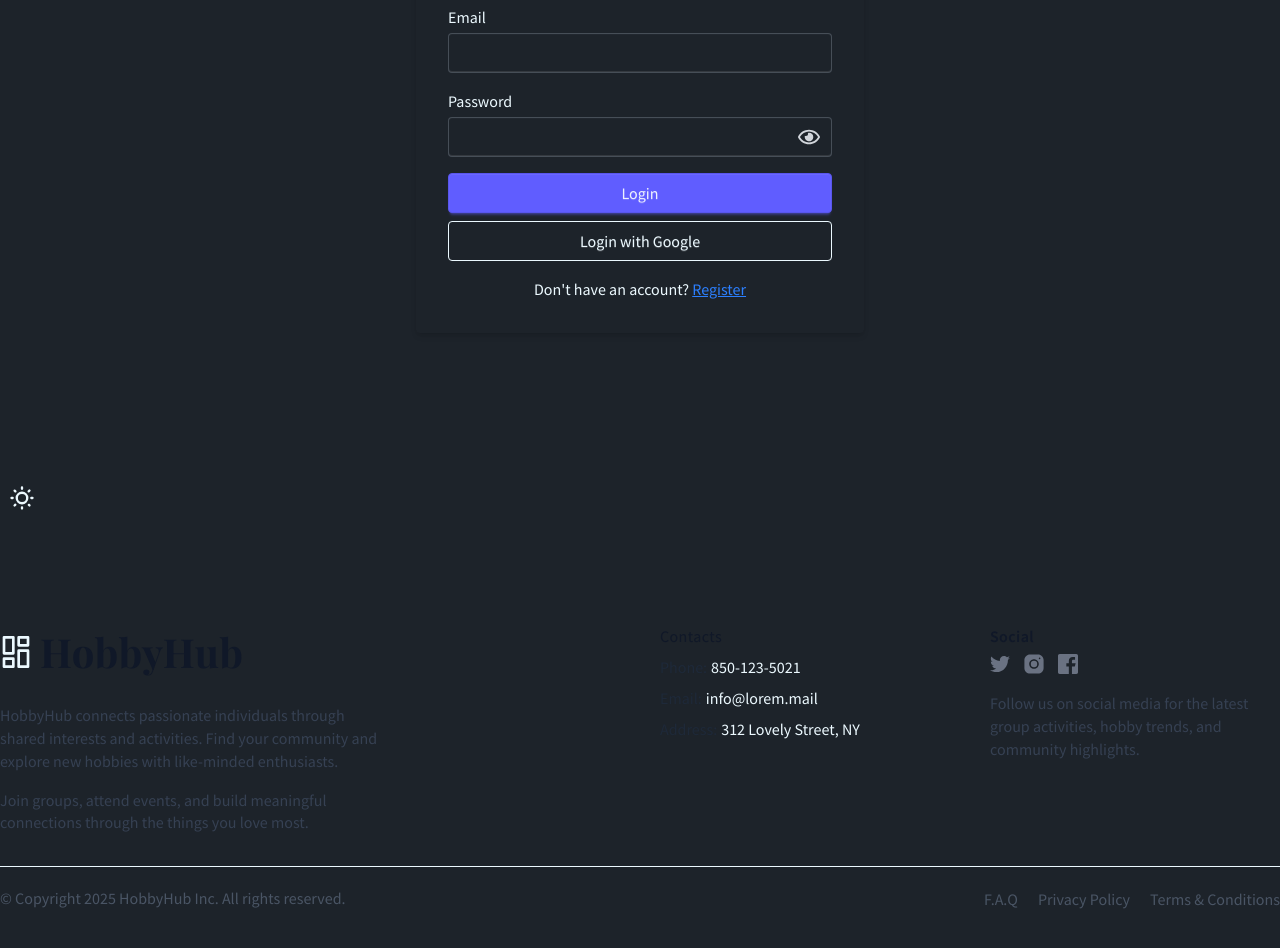
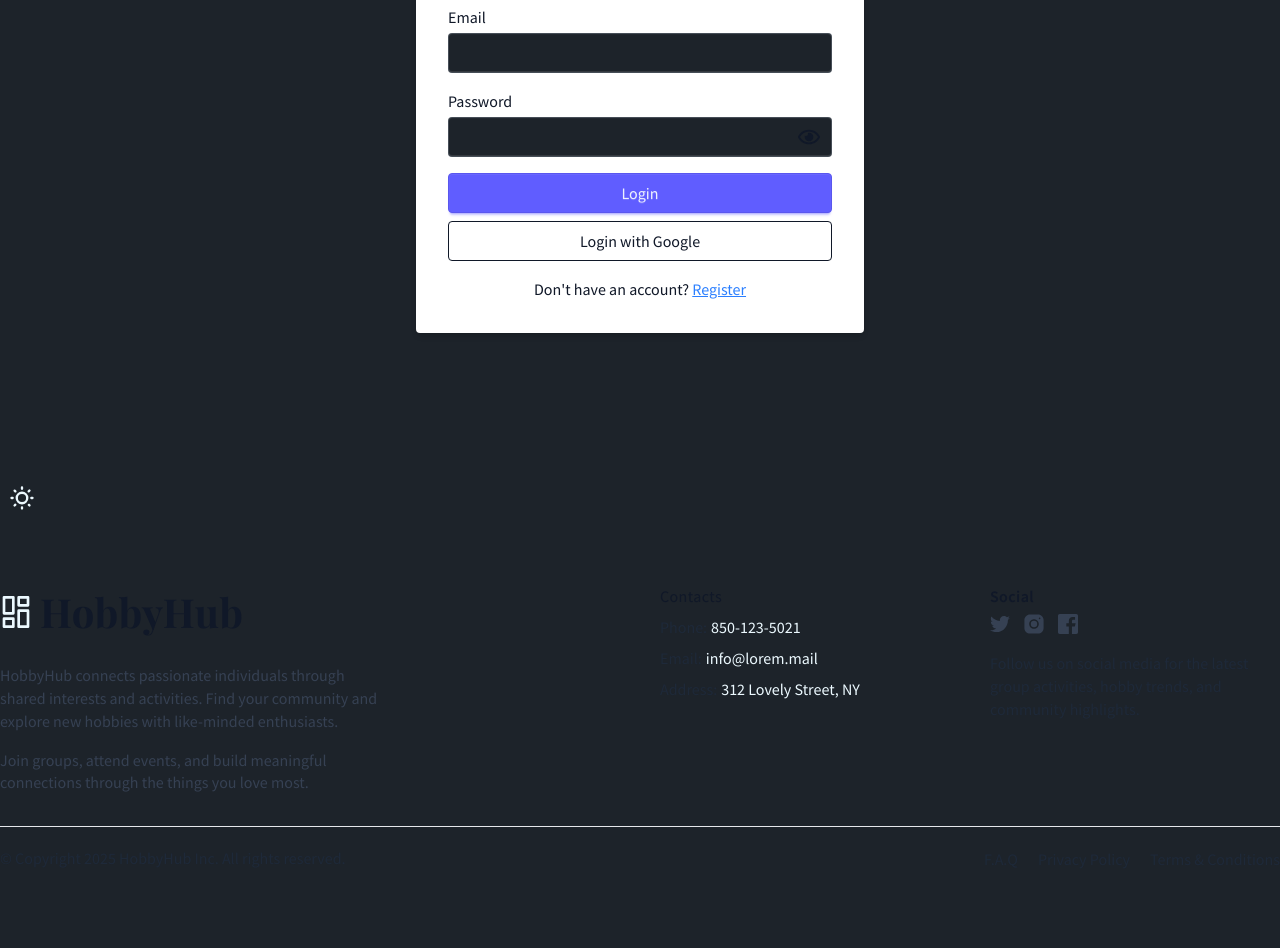
Before and after one commit to tuhin-toukirahmed/HobbyHub, a React (Vite) app: page /login in a window 1280 px wide. Shown: the part 280-1228 px from the top of the page. After the commit the page ends 1191 px from the top, so only its background shows below. Built offline with nearby package versions, Linux system fonts and the light colour scheme; no server answers.

Commit message:
Fix footer problem and fix some theme issue

```diff
--- a/package.json
+++ b/package.json
@@ -18,6 +18,7 @@
     "react": "^19.1.0",
     "react-dom": "^19.1.0",
     "react-fast-marquee": "^1.6.5",
+    "react-hot-toast": "^2.5.2",
     "react-icons": "^5.5.0",
     "react-router": "^7.6.0",
     "react-tooltip": "^5.28.1",
--- a/src/Components/Footer.jsx
+++ b/src/Components/Footer.jsx
@@ -1,15 +1,12 @@
 import React from "react";
+import { Link } from "react-router";
 
 const Footer = () => {
   return (
-    <div
-      className="pt-16 mx-auto sm:max-w-xl md:max-w-full lg:max-w-screen-xl bg-light-bg dark:bg-dark-bg   z-10 relative mt-10"
-    >      <div
-        className="grid gap-10 row-gap-6 mb-8 sm:grid-cols-2 lg:grid-cols-4"
-      >
-        <div
-          className="sm:col-span-2"
-        >
+    <div className="pt-16 mx-auto sm:max-w-xl md:max-w-full lg:max-w-screen-xl   dark:bg-dark-bg z-10 relative  ">
+      {" "}
+      <div className="grid gap-10 row-gap-6 mb-8 sm:grid-cols-2 lg:grid-cols-4">
+        <div className="sm:col-span-2">
           <a
             href="/"
             aria-label="Go home"
@@ -29,21 +26,27 @@ const Footer = () => {
               <rect x="3" y="1" width="7" height="12"></rect>
               <rect x="3" y="17" width="7" height="6"></rect>
               <rect x="14" y="1" width="7" height="6"></rect>
-              <rect x="14" y="11" width="7" height="12"></rect>
-            </svg>            <span className="ml-2 text-xl font-bold tracking-wide text-gray-900 dark:text-gray-100">
+              <rect x="14" y="11" width="7" height="12"></rect>{" "}
+            </svg>{" "}
+            <span className="ml-2 text-xl font-bold tracking-wide text-gray-900 dark:text-gray-100">
               <h1>HobbyHub</h1>
             </span>
-          </a>          <div className="mt-6 lg:max-w-sm">            <p className="text-sm text-gray-700 dark:text-gray-300">
-              HobbyHub connects passionate individuals through shared interests and activities.
-              Find your community and explore new hobbies with like-minded enthusiasts.
+          </a>{" "}
+          <div className="mt-6 lg:max-w-sm">
+            {" "}
+            <p className="text-sm text-gray-700 dark:text-gray-300">
+              HobbyHub connects passionate individuals through shared interests
+              and activities. Find your community and explore new hobbies with
+              like-minded enthusiasts.
             </p>
             <p className="mt-4 text-sm text-gray-700 dark:text-gray-300">
-              Join groups, attend events, and build meaningful connections through the
-              things you love most.
+              Join groups, attend events, and build meaningful connections
+              through the things you love most.
             </p>
-          </div></div>        <div
-          className="space-y-2 text-sm"
-        ><p className="text-base font-bold tracking-wide text-gray-900 dark:text-gray-100">
+          </div>
+        </div>{" "}
+        <div className="space-y-2 text-sm">
+          <p className="text-base font-bold tracking-wide text-gray-900 dark:text-gray-100">
             Contacts
           </p>
           <div className="flex">
@@ -51,7 +54,8 @@ const Footer = () => {
             <a
               href="tel:850-123-5021"
               aria-label="Our phone"
-              title="Our phone"              className="transition-colors duration-300 text-deep-purple-accent-400 dark:text-deep-purple-accent-300 hover:text-deep-purple-800 dark:hover:text-deep-purple-200"
+              title="Our phone"
+              className="transition-colors duration-300 text-deep-purple-accent-400 dark:text-deep-purple-accent-300 hover:text-deep-purple-800 dark:hover:text-deep-purple-200"
             >
               850-123-5021
             </a>
@@ -61,7 +65,8 @@ const Footer = () => {
             <a
               href="mailto:info@lorem.mail"
               aria-label="Our email"
-              title="Our email"              className="transition-colors duration-300 text-deep-purple-accent-400 dark:text-deep-purple-accent-300 hover:text-deep-purple-800 dark:hover:text-deep-purple-200"
+              title="Our email"
+              className="transition-colors duration-300 text-deep-purple-accent-400 dark:text-deep-purple-accent-300 hover:text-deep-purple-800 dark:hover:text-deep-purple-200"
             >
               info@lorem.mail
             </a>
@@ -73,60 +78,69 @@ const Footer = () => {
               target="_blank"
               rel="noopener noreferrer"
               aria-label="Our address"
-              title="Our address"              className="transition-colors duration-300 text-deep-purple-accent-400 dark:text-deep-purple-accent-300 hover:text-deep-purple-800 dark:hover:text-deep-purple-200"
+              title="Our address"
+              className="transition-colors duration-300 text-deep-purple-accent-400 dark:text-deep-purple-accent-300 hover:text-deep-purple-800 dark:hover:text-deep-purple-200"
             >
               312 Lovely Street, NY
             </a>
-          </div>        </div>        <div
-          className=""
-        ><span className="text-base font-bold tracking-wide text-gray-900 dark:text-gray-100">
+          </div>{" "}
+        </div>{" "}
+        <div className="">
+          <span className="text-base font-bold tracking-wide text-gray-900 dark:text-gray-100">
             Social
           </span>
           <div className="flex items-center mt-1 space-x-3">
-            <a
-              href="/"              className="text-gray-500 dark:text-gray-400 transition-colors duration-300 hover:text-deep-purple-accent-400 dark:hover:text-deep-purple-accent-300"
+            <Link
+              to={"https://x.com/ToukirTuhin_10"}
+              target="_blank"
+              className="text-gray-700 dark:text-gray-400 transition-colors duration-300 hover:text-deep-purple-accent-400 dark:hover:text-deep-purple-accent-300"
             >
               <svg viewBox="0 0 24 24" fill="currentColor" className="h-5">
                 <path d="M24,4.6c-0.9,0.4-1.8,0.7-2.8,0.8c1-0.6,1.8-1.6,2.2-2.7c-1,0.6-2,1-3.1,1.2c-0.9-1-2.2-1.6-3.6-1.6 c-2.7,0-4.9,2.2-4.9,4.9c0,0.4,0,0.8,0.1,1.1C7.7,8.1,4.1,6.1,1.7,3.1C1.2,3.9,1,4.7,1,5.6c0,1.7,0.9,3.2,2.2,4.1 C2.4,9.7,1.6,9.5,1,9.1c0,0,0,0,0,0.1c0,2.4,1.7,4.4,3.9,4.8c-0.4,0.1-0.8,0.2-1.3,0.2c-0.3,0-0.6,0-0.9-0.1c0.6,2,2.4,3.4,4.6,3.4 c-1.7,1.3-3.8,2.1-6.1,2.1c-0.4,0-0.8,0-1.2-0.1c2.2,1.4,4.8,2.2,7.5,2.2c9.1,0,14-7.5,14-14c0-0.2,0-0.4,0-0.6 C22.5,6.4,23.3,5.5,24,4.6z"></path>
-              </svg>
-            </a>
-            <a
-              href="/"
-              className="text-gray-500 dark:text-gray-400 transition-colors duration-300 hover:text-deep-purple-accent-400 dark:hover:text-deep-purple-accent-300"
+              </svg>{" "}
+            </Link>
+            <Link
+              to={"https://www.instagram.com/tuhin.toukirahmed/"}
+              className="text-gray-700 dark:text-gray-400 transition-colors duration-300 hover:text-deep-purple-accent-400 dark:hover:text-deep-purple-accent-300"
             >
               <svg viewBox="0 0 30 30" fill="currentColor" className="h-6">
                 <circle cx="15" cy="15" r="4"></circle>
                 <path d="M19.999,3h-10C6.14,3,3,6.141,3,10.001v10C3,23.86,6.141,27,10.001,27h10C23.86,27,27,23.859,27,19.999v-10   C27,6.14,23.859,3,19.999,3z M15,21c-3.309,0-6-2.691-6-6s2.691-6,6-6s6,2.691,6,6S18.309,21,15,21z M22,9c-0.552,0-1-0.448-1-1   c0-0.552,0.448-1,1-1s1,0.448,1,1C23,8.552,22.552,9,22,9z"></path>
               </svg>
-            </a>
-            <a
-              href="/"              className="text-gray-500 dark:text-gray-400 transition-colors duration-300 hover:text-deep-purple-accent-400 dark:hover:text-deep-purple-accent-300"
+            </Link>
+            <Link
+              to={"https://www.facebook.com/tuhin.toukirahmed"}
+              target="_blank"
+              className="text-gray-700 dark:text-gray-400 transition-colors duration-300 hover:text-deep-purple-accent-400 dark:hover:text-deep-purple-accent-300"
             >
               <svg viewBox="0 0 24 24" fill="currentColor" className="h-5">
                 <path d="M22,0H2C0.895,0,0,0.895,0,2v20c0,1.105,0.895,2,2,2h11v-9h-3v-4h3V8.413c0-3.1,1.893-4.788,4.659-4.788 c1.325,0,2.463,0.099,2.795,0.143v3.24l-1.918,0.001c-1.504,0-1.795,0.715-1.795,1.763V11h4.44l-1,4h-3.44v9H22c1.105,0,2-0.895,2-2 V2C24,0.895,23.105,0,22,0z"></path>
-              </svg>
-            </a>
-          </div>          <p className="mt-4 text-sm text-gray-700 dark:text-gray-300">
-            Follow us on social media for the latest group activities, hobby trends,
-            and community highlights.
+              </svg>{" "}
+            </Link>
+          </div>{" "}
+          <p className="mt-4 text-sm text-gray-800 dark:text-gray-300">
+            Follow us on social media for the latest group activities, hobby
+            trends, and community highlights.
           </p>
-        </div>      </div>      <div
-        className="flex flex-col-reverse justify-between pt-5 pb-10 border-t lg:flex-row"
-      ><p className="text-sm text-gray-600 dark:text-gray-400">
+        </div>{" "}
+      </div>{" "}
+      <div className="flex flex-col-reverse justify-between pt-5 pb-10 border-t border-gray-200 dark:border-gray-700 lg:flex-row">
+        <p className="text-sm text-gray-800 dark:text-gray-400">
           © Copyright 2025 HobbyHub Inc. All rights reserved.
         </p>
         <ul className="flex flex-col mb-3 space-y-2 lg:mb-0 sm:space-y-0 sm:space-x-5 sm:flex-row">
           <li>
             <a
-              href="/"              className="text-sm text-gray-600 dark:text-gray-400 transition-colors duration-300 hover:text-deep-purple-accent-400 dark:hover:text-deep-purple-accent-300"
+              href="/"
+              className="text-sm text-gray-800 dark:text-gray-400 transition-colors duration-300 hover:text-deep-purple-accent-400 dark:hover:text-deep-purple-accent-300"
             >
               F.A.Q
-            </a>
+            </a>{" "}
           </li>
           <li>
             <a
               href="/"
-              className="text-sm text-gray-600 dark:text-gray-400 transition-colors duration-300 hover:text-deep-purple-accent-400 dark:hover:text-deep-purple-accent-300"
+              className="text-sm text-gray-800 dark:text-gray-400 transition-colors duration-300 hover:text-deep-purple-accent-400 dark:hover:text-deep-purple-accent-300"
             >
               Privacy Policy
             </a>
@@ -134,7 +148,7 @@ const Footer = () => {
           <li>
             <a
               href="/"
-              className="text-sm text-gray-600 dark:text-gray-400 transition-colors duration-300 hover:text-deep-purple-accent-400 dark:hover:text-deep-purple-accent-300"
+              className="text-sm text-gray-800 dark:text-gray-400 transition-colors duration-300 hover:text-deep-purple-accent-400 dark:hover:text-deep-purple-accent-300"
             >
               Terms &amp; Conditions
             </a>
--- a/src/Layout.jsx
+++ b/src/Layout.jsx
@@ -1,10 +1,14 @@
 import React from "react";
 import Navbar from "./Components/Navbar";
-import { Outlet } from "react-router";
+import { Outlet, useLocation } from "react-router";
 import Footer from "./Components/Footer";
 import ToggleTheme from "./Components/ToggleTheme";
 
-const Layout = () => {  return (
+const Layout = () => {
+  const location = useLocation();
+  const isHomePage = location.pathname === "/";
+
+  return (
     <div className="relative min-h-screen bg-light-bg dark:bg-dark-bg flex flex-col">
       <Navbar />
       <div className="p-2 fixed bottom-0 left-0 z-50">
@@ -13,8 +17,8 @@ const Layout = () => {  return (
       <div className="flex-grow">
         <Outlet />
       </div>
-      {/* Render Footer on all pages with proper z-index */}
-      <Footer />
+      {/* Only render Footer on pages that are not the home page */}
+      {!isHomePage && <Footer />}
     </div>
   );
 };
--- a/src/Pages/Allgroups.jsx
+++ b/src/Pages/Allgroups.jsx
@@ -76,7 +76,7 @@ const Allgroups = () => {
   const groupsToShow = showAll ? filteredGroups : filteredGroups.slice(0, 8);
 
   return (
-    <div ref={scrollRef} data-scroll-container className="sm:max-w-xl md:max-w-full lg:max-w-screen-xl mx-auto mt-16">
+    <div ref={scrollRef} data-scroll-container className="sm:max-w-xl md:max-w-full lg:max-w-screen-xl mx-auto mt-20">
       <h1 ref={h1Ref} className="text-3xl font-bold mb-6">Find a Group for Your Hobby</h1>
       <div className="flex gap-3 mb-8 flex-wrap">
        </div>
--- a/src/Pages/Login.jsx
+++ b/src/Pages/Login.jsx
@@ -28,46 +28,42 @@ const Login = () => {
   };
 
   return (
-    <div className="flex flex-col items-center justify-center min-h-screen bg-light-bg dark:bg-dark-bg">
-      <form
+    <div className="flex flex-col items-center justify-center min-h-screen bg-light-bg dark:bg-dark-bg">      <form
         onSubmit={handleSubmit}
-        className="p-8 rounded shadow-md w-full max-w-md
-          bg-dark-surface text-dark-text
-          dark:bg-white dark:text-light-text"
+        className="bg-white dark:bg-dark-surface p-8 rounded shadow-md w-full max-w-md"
       >
-        <h2 className="text-2xl font-bold mb-6 text-center">Login</h2>
+        <h2 className="text-2xl font-bold mb-6 text-center text-gray-900">Login</h2>
         <div className="mb-4">
-          <label className="block mb-1">Email</label>
+          <label className="block mb-1 text-gray-900">Email</label>
           <input
             type="email"
             name="email"
             value={form.email}
             onChange={handleChange}
             required
-            className="input input-bordered w-full bg-light-bg text-[#d1d5db] dark:bg-light-bg dark:text-dark-bg border border-dark-border dark:border-light-muted"
+            className="input input-bordered w-full"
           />
         </div>
         <div className="mb-4 relative">
-          <label className="block mb-1">Password</label>
+          <label className="block mb-1 text-gray-900">Password</label>
           <input
             type={showPassword ? "text" : "password"}
             name="password"
             value={form.password}
             onChange={handleChange}
             required
-            className="input input-bordered w-full bg-light-bg text-[#d1d5db] dark:bg-light-bg dark:text-dark-bg border border-dark-border dark:border-light-muted pr-10"
-          />
-          <button
+            className="input input-bordered w-full pr-10"
+          />          <button
             type="button"
-            className="absolute right-3 top-12 transform -translate-y-1/2 text-xl text-[#d1d5db] focus:outline-none z-20"
+            className="absolute right-3 top-12 transform -translate-y-1/2 text-xl focus:outline-none z-20"
             tabIndex={-1}
             onClick={() => setShowPassword((prev) => !prev)}
             aria-label={showPassword ? "Hide password" : "Show password"}
           >
             {showPassword ? (
-              <FaRegEyeSlash size={22} />
+              <FaRegEyeSlash size={22} className="text-gray-900 dark:text-gray-200" />
             ) : (
-              <FaRegEye size={22} />
+              <FaRegEye size={22} className="text-gray-900 dark:text-gray-200" />
             )}
           </button>
         </div>
@@ -77,7 +73,7 @@ const Login = () => {
         </button>
         <button
           type="button"
-          className="btn btn-outline w-full mt-2"
+          className="btn btn-outline w-full mt-2 text-gray-900 hover:bg-gray-200"
           onClick={async () => {
             try {
               await signInWithGoogle();
@@ -91,7 +87,7 @@ const Login = () => {
         >
           Login with Google
         </button>
-        <div className="mt-4 text-center">
+        <div className="mt-4 text-center text-gray-900">
           Don't have an account?{" "}
           <Link to="/signup" className="text-blue-500 underline">
             Register
--- a/src/Pages/SignUp.jsx
+++ b/src/Pages/SignUp.jsx
@@ -1,6 +1,7 @@
 import React, { useState } from "react";
 import { Link, useNavigate } from "react-router";
 import { useAuth } from "../Provider/useAuth";
+import { FaRegEye, FaRegEyeSlash } from "react-icons/fa";
 
 const SignUp = () => {
   const [form, setForm] = useState({
@@ -11,6 +12,8 @@ const SignUp = () => {
   });
   const [error, setError] = useState("");
   const { signUp, signInWithGoogle } = useAuth();
+    const [showPassword, setShowPassword] = useState(false);
+
   const navigate = useNavigate();
 
   const validatePassword = (password) => {
@@ -62,9 +65,9 @@ const SignUp = () => {
         onSubmit={handleSubmit}
         className="bg-white dark:bg-dark-surface p-8 rounded shadow-md w-full max-w-md"
       >
-        <h2 className="text-2xl font-bold mb-6 text-center">Register</h2>
+        <h1 className="text-2xl font-bold mb-6 text-center text-gray-900">Register</h1>
         <div className="mb-4">
-          <label className="block mb-1">Name</label>
+          <label className="block mb-1 text-gray-900">Name</label>
           <input
             type="text"
             name="name"
@@ -75,7 +78,7 @@ const SignUp = () => {
           />
         </div>
         <div className="mb-4">
-          <label className="block mb-1">Email</label>
+          <label className="block mb-1 text-gray-900">Email</label>
           <input
             type="email"
             name="email"
@@ -86,7 +89,7 @@ const SignUp = () => {
           />
         </div>
         <div className="mb-4">
-          <label className="block mb-1">Photo URL</label>
+          <label className="block mb-1 text-gray-900">Photo URL</label>
           <input
             type="text"
             name="photoURL"
@@ -94,17 +97,29 @@ const SignUp = () => {
             onChange={handleChange}
             className="input input-bordered w-full"
           />
-        </div>
-        <div className="mb-4">
-          <label className="block mb-1">Password</label>
+        </div>        <div className="mb-4 relative">
+          <label className="block mb-1 text-gray-900">Password</label>
           <input
-            type="password"
+            type={showPassword ? "text" : "password"}
             name="password"
             value={form.password}
             onChange={handleChange}
             required
-            className="input input-bordered w-full"
+            className="input input-bordered w-full pr-10"
           />
+          <button
+            type="button"
+            className="absolute right-3 top-12 transform -translate-y-1/2 text-xl focus:outline-none z-20"
+            tabIndex={-1}
+            onClick={() => setShowPassword((prev) => !prev)}
+            aria-label={showPassword ? "Hide password" : "Show password"}
+          >
+            {showPassword ? (
+              <FaRegEyeSlash size={22} className="text-gray-900 dark:text-gray-200" />
+            ) : (
+              <FaRegEye size={22} className="text-gray-900 dark:text-gray-200" />
+            )}
+          </button>
         </div>
         {error && <div className="text-red-500 mb-2">{error}</div>}
         <button type="submit" className="btn btn-primary w-full">
@@ -112,7 +127,7 @@ const SignUp = () => {
         </button>
         <button
           type="button"
-          className="btn btn-outline w-full mt-2"
+          className="btn btn-outline w-full mt-2 text-gray-900 hover:bg-gray-200"
           onClick={async () => {
             try {
               const user = await signInWithGoogle();
@@ -139,7 +154,7 @@ const SignUp = () => {
         >
           Continue with Google
         </button>
-        <div className="mt-4 text-center">
+        <div className="mt-4 text-center text-gray-900">
           Already have an account?{" "}
           <Link to="/login" className="text-blue-500 underline">
             Login
```
Also changed, not shown: src/Components/HeroBg.jsx (added, +21 -0 lines), src/Pages/Home.jsx (+46 -30 lines), 1 other file (tests, documents, lock files or other folders).
